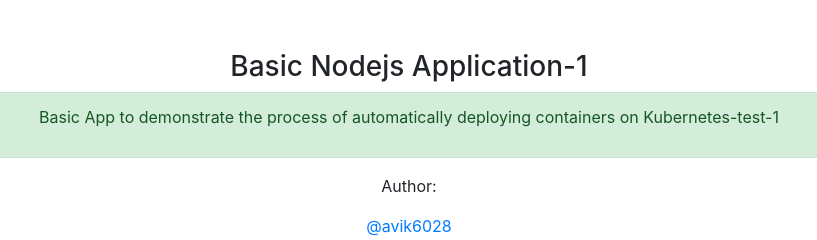
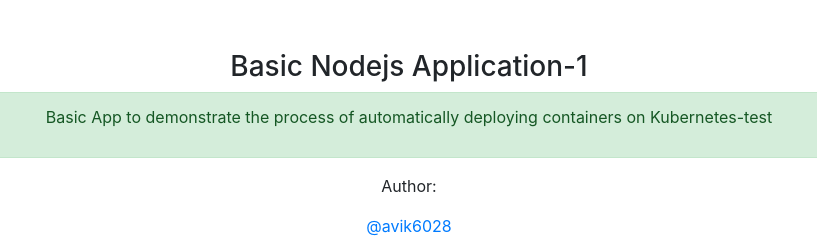
Before and after one commit to ppitonak/oc-pipe, a website: page index.html in a window 1280 px wide. Shown: the full height of the page, 231-1048 px from the left. Drawn offline with nearby package versions, Linux system fonts and the light colour scheme.

Commit message:
Update index.html

```diff
--- a/index.html
+++ b/index.html
@@ -15,7 +15,7 @@
         <div class="panel-body">
           <div class="alert alert-success">
             <p class="text-center">
-              Basic App to demonstrate the process of automatically deploying containers on Kubernetes-test-1</p>
+              Basic App to demonstrate the process of automatically deploying containers on Kubernetes-test</p>
           </div>
 
           <div class="text-center">
```
